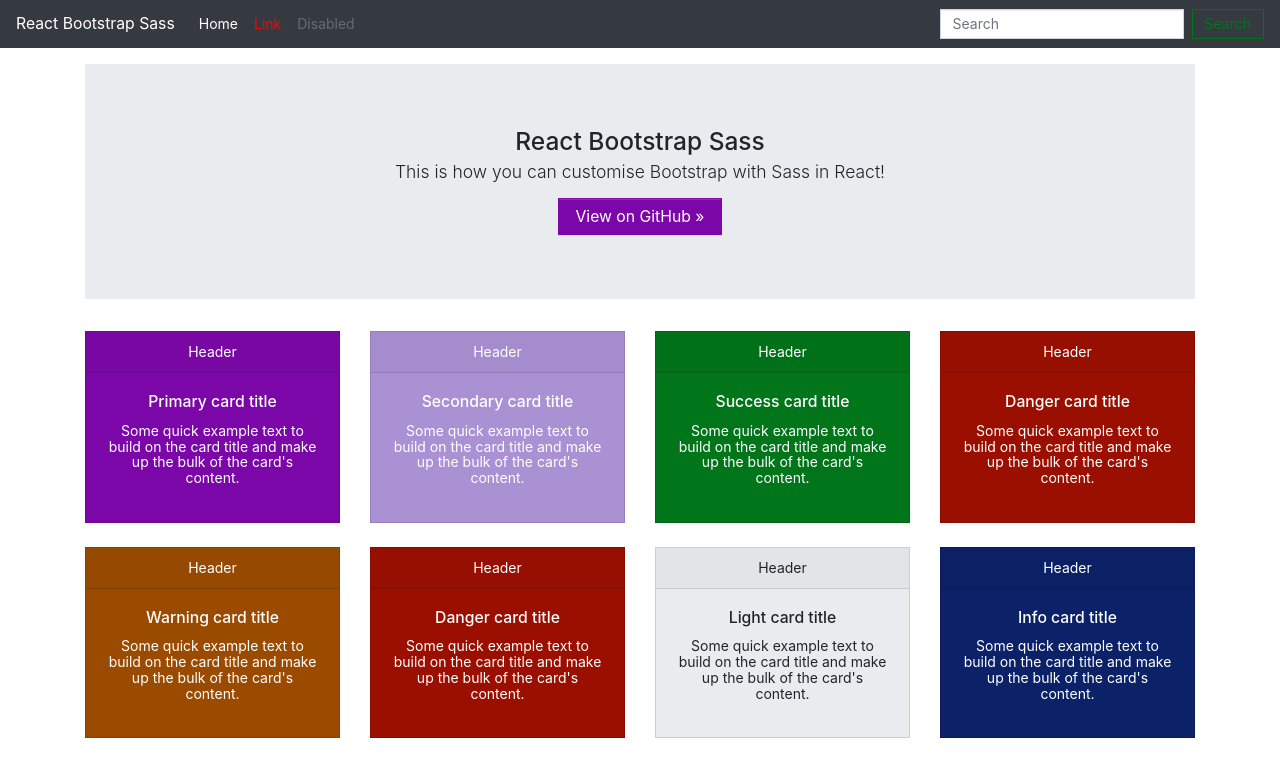
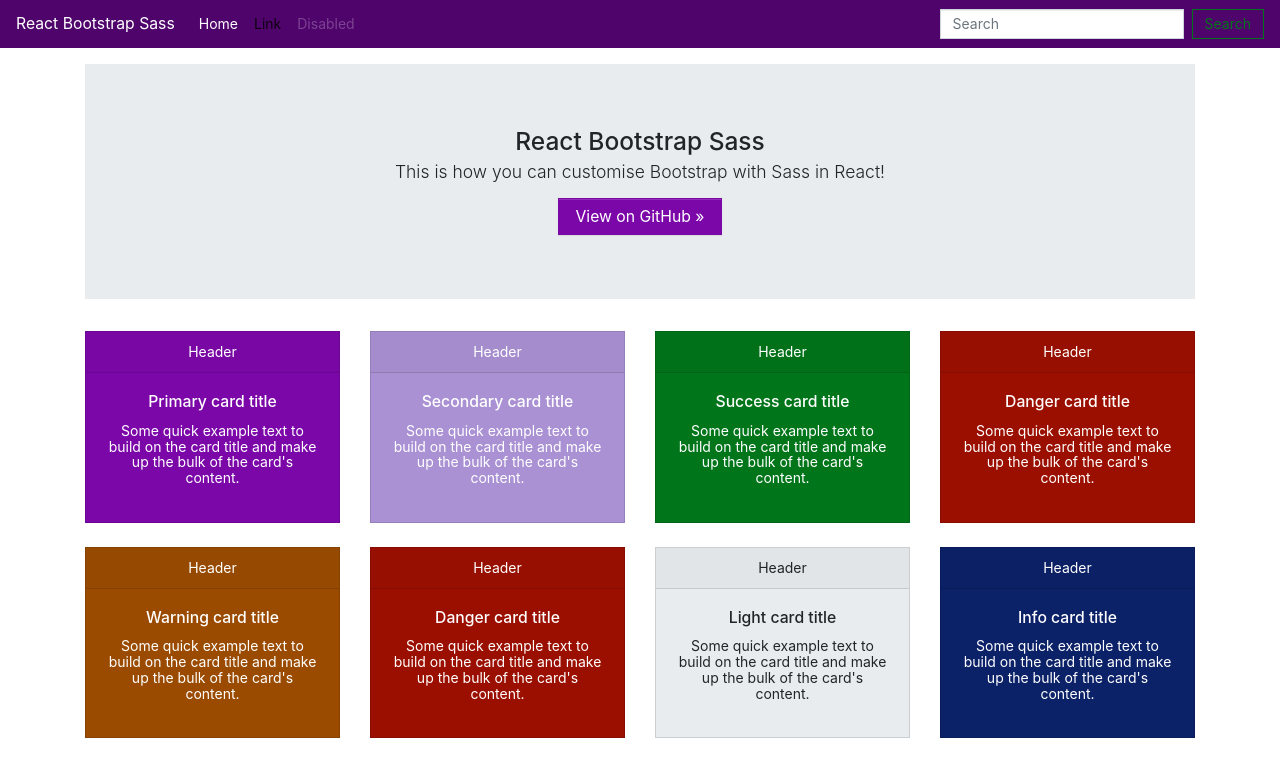
Before and after one commit to loljoho/react-bootstrap-sass, a React (Create React App) app: page / in a window 1280 px wide. Shown: the top 760 px of the page. Built offline with nearby package versions, Linux system fonts and the light colour scheme.

Commit message:
Change dark and navbar-dark colours

```diff
--- a/src/_variables.scss
+++ b/src/_variables.scss
@@ -73,7 +73,7 @@
 $warning:       $orange;
 $danger:        $red;
 $light:         $gray-200;
-$dark:          $gray-800;
+$dark:          darken($primary, 12.5%);
 
 $theme-colors: () !default;
 // stylelint-disable-next-line scss/dollar-variable-default
@@ -735,7 +735,7 @@
 $navbar-toggler-font-size:          $font-size-lg !default;
 $navbar-toggler-border-radius:      $btn-border-radius !default;
 
-$navbar-dark-color:                 #f00;
+$navbar-dark-color:                 rgba($black, 0.85);
 $navbar-dark-hover-color:           rgba($white, .75) !default;
 $navbar-dark-active-color:          $white !default;
 $navbar-dark-disabled-color:        rgba($white, .25) !default;
```
